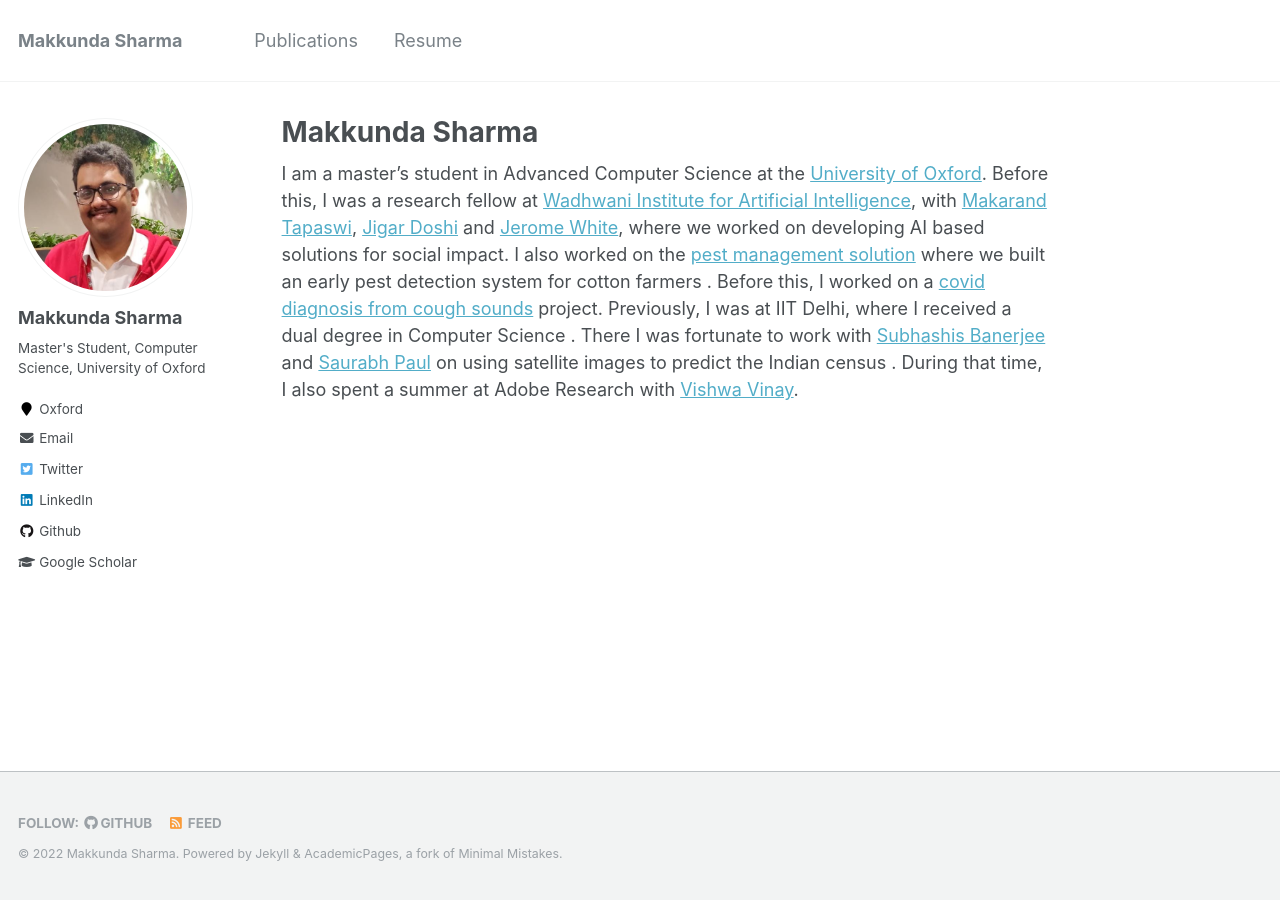
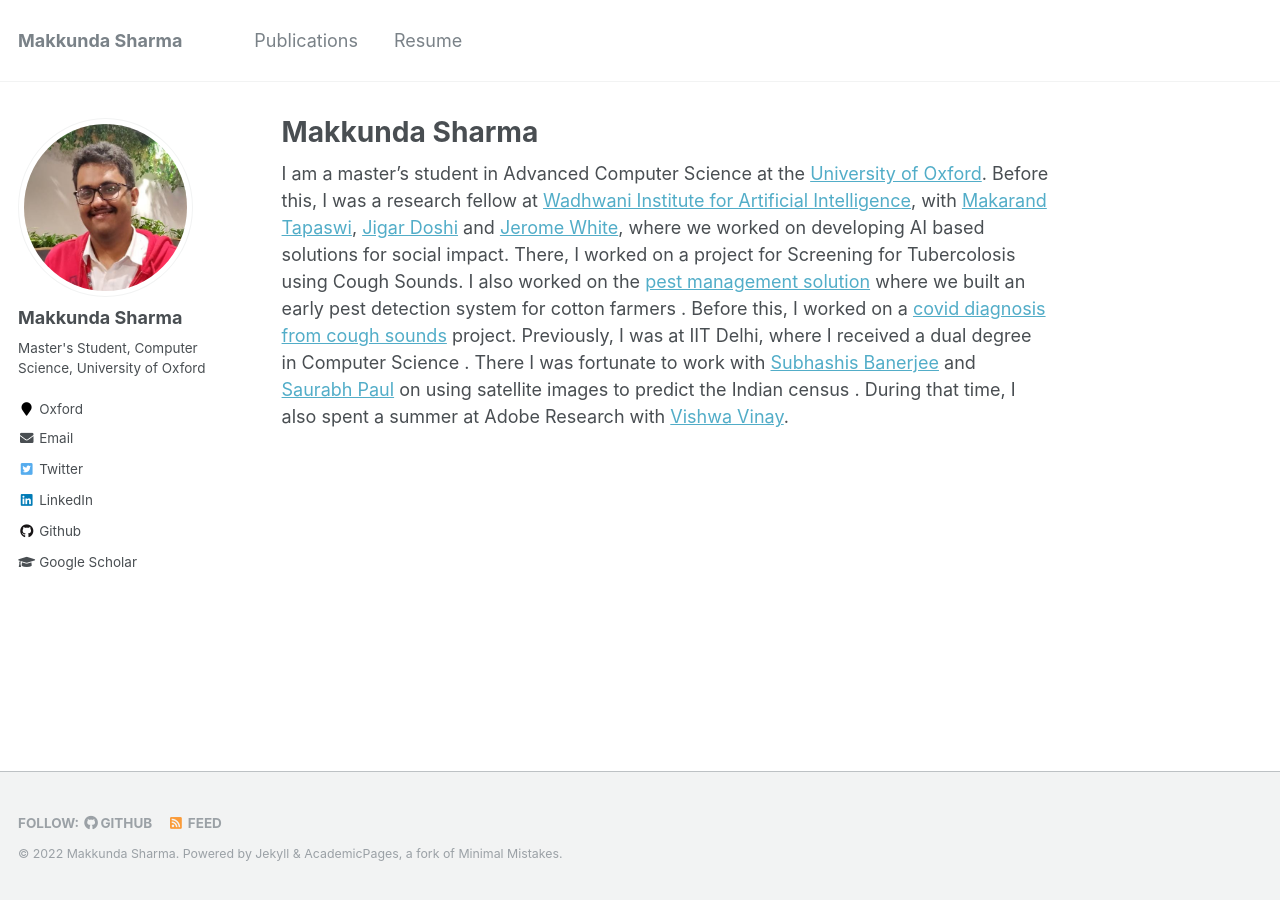
Before and after one commit to makkunda/makkunda.github.io, a Jekyll site: the page built from _pages/about.md, in a window 1280 px wide. Built offline with Jekyll 4.4.1, drawn with Linux system fonts in a browser that asks for light colours.

Commit message:
updated website

```diff
--- a/_pages/about.md
+++ b/_pages/about.md
@@ -8,7 +8,7 @@ redirect_from:
   - /about.html
 ---
 I am a master's student in Advanced Computer Science at the <a href="https://www.cs.ox.ac.uk/">University of Oxford</a>.
-Before this, I was a research fellow at <a href="https://www.wadhwaniai.org/">Wadhwani Institute for Artificial Intelligence</a>, with <a href="https://makarandtapaswi.github.io/">Makarand Tapaswi</a>, <a href="https://www.linkedin.com/in/jigarkdoshi/">Jigar Doshi</a> and <a href="https://www.wadhwaniai.org/team/jerome-white/">Jerome White</a>, where we worked on developing AI based solutions for social impact. I also worked on the <a href="https://www.wadhwaniai.org/programs/pest-management/">pest management solution</a> where we built an early pest detection system for cotton farmers . Before this, I worked on a <a href="https://www.wadhwaniai.org/programs/cough-against-covid/">covid diagnosis from cough sounds</a> project.
+Before this, I was a research fellow at <a href="https://www.wadhwaniai.org/">Wadhwani Institute for Artificial Intelligence</a>, with <a href="https://makarandtapaswi.github.io/">Makarand Tapaswi</a>, <a href="https://www.linkedin.com/in/jigarkdoshi/">Jigar Doshi</a> and <a href="https://www.wadhwaniai.org/team/jerome-white/">Jerome White</a>, where we worked on developing AI based solutions for social impact. There, I worked on a project for Screening for Tubercolosis using Cough Sounds. I also worked on the <a href="https://www.wadhwaniai.org/programs/pest-management/">pest management solution</a> where we built an early pest detection system for cotton farmers . Before this, I worked on a <a href="https://www.wadhwaniai.org/programs/cough-against-covid/">covid diagnosis from cough sounds</a> project.
 Previously, I was at IIT Delhi, where I received a dual degree in Computer Science . There I was fortunate to work with <a href="https://www.cse.iitd.ac.in/~suban/">Subhashis Banerjee</a> and <a href="https://web.iitd.ac.in/~sbpaul/">Saurabh Paul</a> on using satellite images to predict the Indian census . During that time, I also spent a summer at Adobe Research with <a href="https://research.adobe.com/person/vishwa-vinay/">Vishwa Vinay</a>.
 
 <!-- Publications
```
